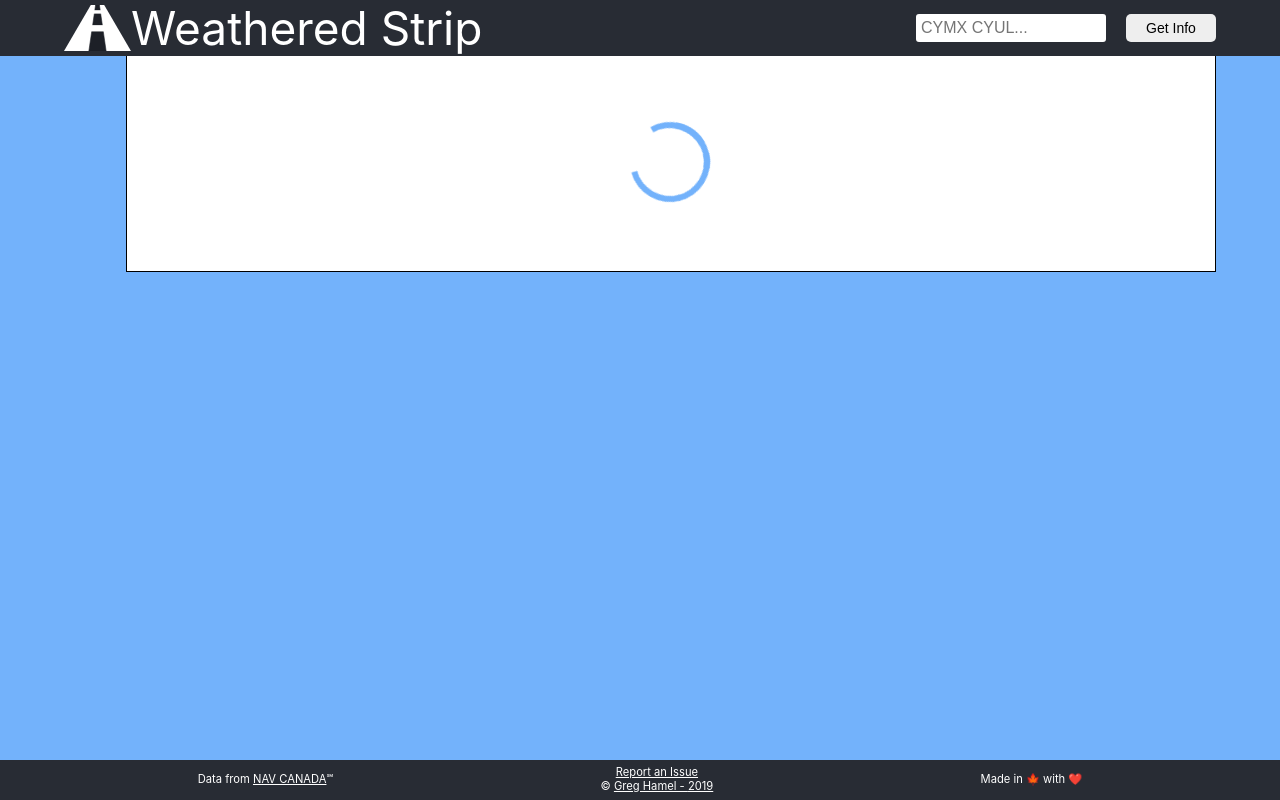
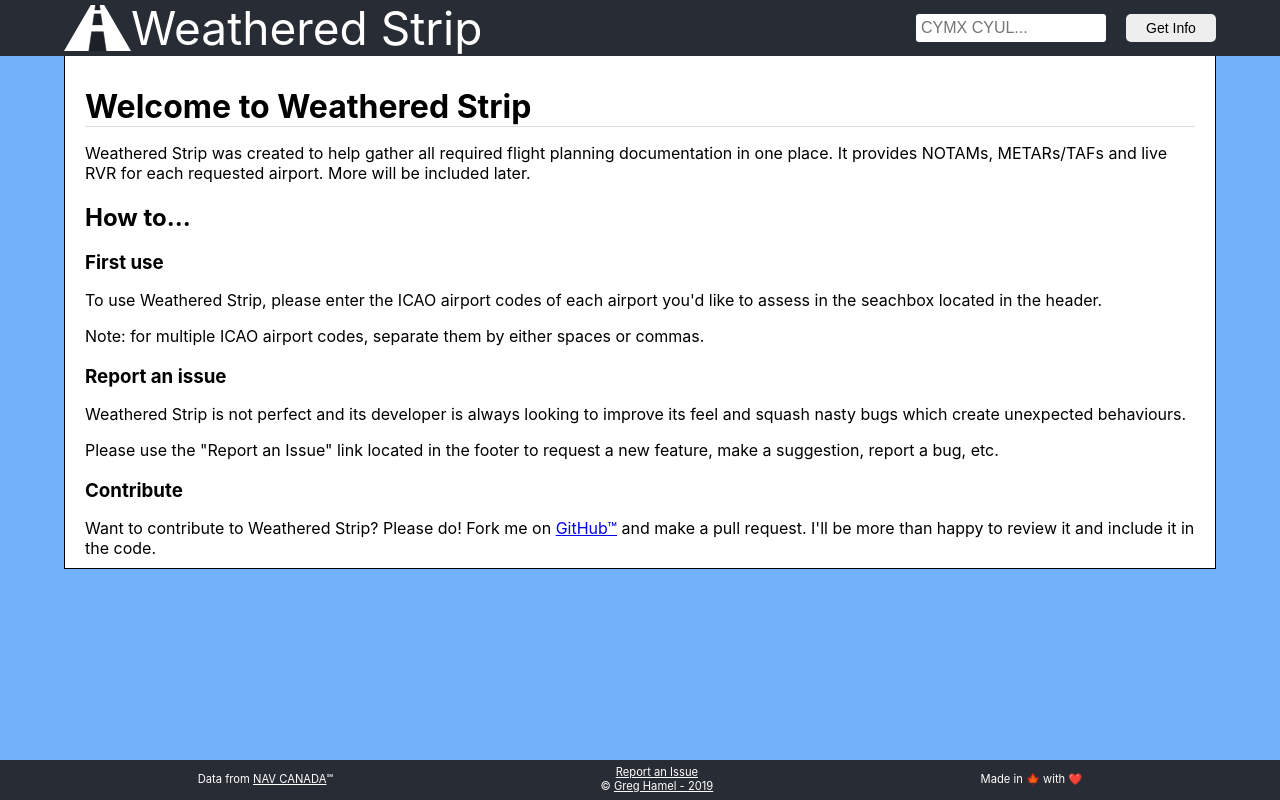
Before and after one commit to atapp/weatheredstrip, a React (Create React App) app in the folder client/: page / in a window 1280 px wide. Built offline with nearby package versions, Linux system fonts and the light colour scheme.

Commit message:
fix(client): prevent full refresh
When data is requested, a re-render is now commanded instead of a page reload.

```diff
--- a/client/src/App.js
+++ b/client/src/App.js
@@ -1,17 +1,78 @@
 import React, { Component } from 'react';
+import { BrowserRouter as Router, Route } from 'react-router-dom';
+import queryString from 'query-string';
 import './App.css';
 
 // Import of Components
-import { Header, Query, Footer } from './components';
+import { Footer, Header, Home, Content } from './components';
 
 class App extends Component {
+  constructor(props) {
+    super(props);
+    this.state = {
+      data: null,
+      stations: null,
+    };
+
+    this.serverRequest = this.serverRequest.bind(this)
+    this.getInfo = this.getInfo.bind(this)
+  }
+
+  serverRequest(stations, callback) {
+    const data = null;
+
+    var xhr = new XMLHttpRequest();
+
+    xhr.addEventListener('readystatechange', function () {
+      if (this.readyState === 4) {
+        if (this.status === 200) {
+          callback(JSON.parse(this.responseText))
+        } else {
+          window.alert('The server is unreachable...')
+        }
+      }
+    });
+
+    if (process.env.NODE_ENV === 'production') {
+      xhr.open('GET', `/api/airport?q=${ stations }`);
+    } else if (process.env.NODE_ENV === 'development') {
+      xhr.open('GET', `/airport?q=${ stations }`);
+    }
+
+    xhr.send(data);
+  }
+
+  getInfo(stations, refresh=false) {
+    if (stations && stations !== this.state.stations || refresh) {
+      this.serverRequest(stations, res => {
+        const data = res
+        this.setState({ data: data, selectedStationIndex: 0, stations: stations })
+      })
+    } else {
+      // The station has not changed, no update is to be done.
+    }
+  }
+
+  componentDidMount() {
+    if (window.location.search) {
+      const stations = queryString.parse(window.location.search).stations;
+      this.getInfo(stations)
+    }
+  }
+
   render() {
     return (
-      <div className="app">
-        <Header />
-        <Query url={ window.location } />
-        <Footer />
-      </div>
+      <Router>
+        <div className="app">
+          <Header searchSubmit={ (stations, refresh) => this.getInfo(stations, refresh) } currentResults={ this.state.stations }/>
+          <Route path="/" exact component={ Home } />
+          <Route
+            path="/airports"
+            render={ props => <Content data={ this.state.data } /> }
+          />
+          <Footer />
+        </div>
+      </Router>
     );
   }
 }
--- a/client/src/components/header.react.js
+++ b/client/src/components/header.react.js
@@ -3,27 +3,9 @@ import SearchBox from './searchbox.react';
 import logo from './logo.svg';
 
 class Header extends Component {
-  constructor(props) {
-    super(props);
-    this.state = {
-      searchValue: ''
-    }
-    this.handleSearchChange = this.handleSearchChange.bind(this)
-    this.handleSearchSubmit = this.handleSearchSubmit.bind(this)
-  }
-
-  handleSearchChange(event) {
-    this.setState({ searchValue: event.target.value })
-  }
-
-  handleSearchSubmit(event) {
-    event.preventDefault()
-    const stations = this.state.searchValue.toUpperCase().split(' ')
-    console.log(stations)
-    this.props.stationSearch(stations)
-  }
-
   render() {
+    console.log(this.props)
+    console.log(typeof this.props.searchSubmit)
     return (
       <header className="app-header">
         <div className="app-header-content">
@@ -33,7 +15,7 @@ class Header extends Component {
               Weathered Strip
             </div>
           </div>
-          <SearchBox stationSearch={ this.props.stationSearch }/>
+          <SearchBox searchSubmit={ this.props.searchSubmit } currentResults={ this.props.currentResults }/>
         </div>
       </header>
     )
--- /dev/null
+++ b/client/src/components/home.react.js
@@ -0,0 +1,23 @@
+import React from 'react';
+
+const Home = () => {
+  return (
+    <div className="content">
+      <div className="user-content fullborder">
+        <h1>Welcome to Weathered Strip</h1>
+        <p>Weathered Strip was created to help gather all required flight planning documentation in one place. It provides NOTAMs, METARs/TAFs and live RVR for each requested airport. More will be included later.</p>
+        <h2>How to...</h2>
+        <h3>First use</h3>
+        <p>To use Weathered Strip, please enter the ICAO airport codes of each airport you'd like to assess in the seachbox located in the header.</p>
+        <p>Note: for multiple ICAO airport codes, separate them by either spaces or commas.</p>
+        <h3>Report an issue</h3>
+        <p>Weathered Strip is not perfect and its developer is always looking to improve its feel and squash nasty bugs which create unexpected behaviours.</p>
+        <p>Please use the "Report an Issue" link located in the footer to request a new feature, make a suggestion, report a bug, etc.</p>
+        <h3>Contribute</h3>
+        <p>Want to contribute to Weathered Strip? Please do! Fork me on <a href="https://github.com/GregoryHamel/weatheredstrip/">GitHub&trade;</a> and make a pull request. I'll be more than happy to review it and include it in the code.</p>
+      </div>
+    </div>
+  )
+}
+
+export default Home;
--- a/client/src/components/index.js
+++ b/client/src/components/index.js
@@ -1,6 +1,7 @@
 export { default as Content } from './content.react';
 export { default as Footer } from './footer.react';
 export { default as Header } from './header.react';
+export { default as Home } from './home.react';
 export { default as Metars } from './metars.react';
 export { default as Notams } from './notams.react';
 export { default as Query } from './query.react';
--- /dev/null
+++ b/client/src/components/linkbutton.react.js
@@ -0,0 +1,26 @@
+import React from 'react'
+import { withRouter } from 'react-router'
+
+const LinkButton = (props) => {
+  const {
+    history,
+    location,
+    match,
+    staticContext,
+    to,
+    onClick,
+    // ⬆ filtering out props that `button` doesn’t know what to do with.
+    ...rest
+  } = props
+  return (
+    <button
+      { ...rest } // `children` is just another prop!
+      onClick={ (event) => {
+        history.push(to)
+        onClick && onClick(event)
+      } }
+    />
+  )
+}
+
+export default withRouter(LinkButton)
--- a/client/src/components/query.react.js
+++ /dev/null
@@ -1,65 +0,0 @@
-import React, { Component } from 'react';
-import queryString from 'query-string';
-import Content from './content.react';
-
-class Query extends Component {
-  constructor(props) {
-    super(props);
-
-    this.state = {
-      data: null,
-      stations: null,
-    };
-
-    this.serverRequest = this.serverRequest.bind(this)
-    this.getInfo = this.getInfo.bind(this)
-  }
-
-  serverRequest(stations, callback) {
-    const data = null;
-
-    var xhr = new XMLHttpRequest();
-
-    xhr.addEventListener('readystatechange', function () {
-      if (this.readyState === 4) {
-        if (this.status === 200) {
-          callback(JSON.parse(this.responseText))
-        } else {
-          window.alert('The server is unreachable...')
-        }
-      }
-    });
-
-    if (process.env.NODE_ENV === 'production') {
-      xhr.open('GET', `/api/airport?q=${ stations }`);
-    } else if (process.env.NODE_ENV === 'development') {
-      xhr.open('GET', `/airport?q=${ stations }`);
-    }
-
-    xhr.send(data);
-  }
-
-  getInfo(stations) {
-    if (stations !== this.state.stations) {
-      this.serverRequest(stations, res => {
-        const data = res
-        this.setState({ data: data, selectedStationIndex: 0, stations: stations })
-      })
-    } else {
-      // The station has not changed, no update is to be done.
-    }
-  }
-
-  render() {
-    const { url } = this.props
-    if (url.search) {
-      const stations = queryString.parse(url.search).stations;
-      this.getInfo(stations)
-    }
-
-    return <Content data={ this.state.data } />
-
-  }
-}
-
-export default Query;
--- a/client/src/components/searchbox.react.js
+++ b/client/src/components/searchbox.react.js
@@ -1,4 +1,6 @@
 import React, { Component } from 'react';
+import { Link } from 'react-router-dom';
+import LinkButton from './linkbutton.react';
 
 class SearchBox extends Component {
   constructor(props) {
@@ -8,6 +10,7 @@ class SearchBox extends Component {
     }
     this.handleSearchChange = this.handleSearchChange.bind(this)
     this.handleSearchSubmit = this.handleSearchSubmit.bind(this)
+    this.getButtonText = this.getButtonText.bind(this)
   }
 
   handleSearchChange(event) {
@@ -16,15 +19,33 @@ class SearchBox extends Component {
 
   handleSearchSubmit(event) {
     event.preventDefault()
-    console.log(window.location)
-    window.location.href = window.location.origin + '/weatheredstrip/?stations=' + this.state.searchValue.toUpperCase()
+    const searchPath = 'airports'
+    const search = this.state.searchValue.toUpperCase()
+    this.props.searchSubmit(search, true)
+    console.log('done')
+  }
+
+  getButtonText() {
+    if (this.state.searchValue === this.props.currentResults) {
+      return 'Refresh'
+    } else {
+      return 'Get Info'
+    }
   }
 
   render() {
+    console.log('Results prop:')
+    console.log(this.props.currentResults)
     return (
       <form className="searchbox">
         <input className="searchbox-input" type="text" placeholder="CYMX CYUL..." value={ this.state.searchValue } onChange={ this.handleSearchChange }></input>
-        <button type="submit" className="searchbox-button" onClick={ this.handleSearchSubmit }>Get Info</button>
+        <LinkButton
+          className="searchbox-button"
+          to={ {
+            pathname: '/airports',
+            search: `?stations=${ this.state.searchValue }`
+          } }
+          onClick={ (e) => this.handleSearchSubmit(e) }>{this.getButtonText()}</LinkButton>
       </form>
     )
   }
```
